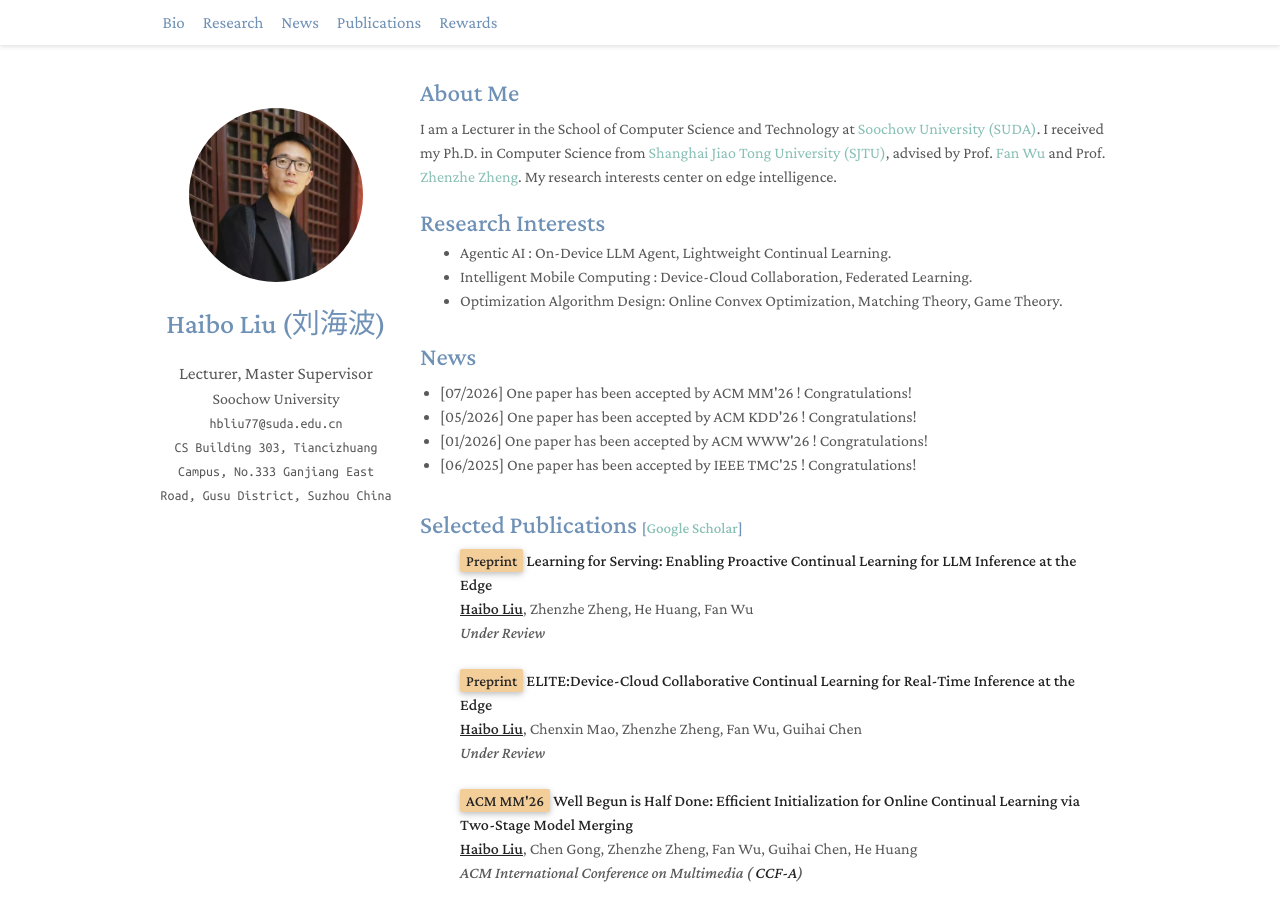
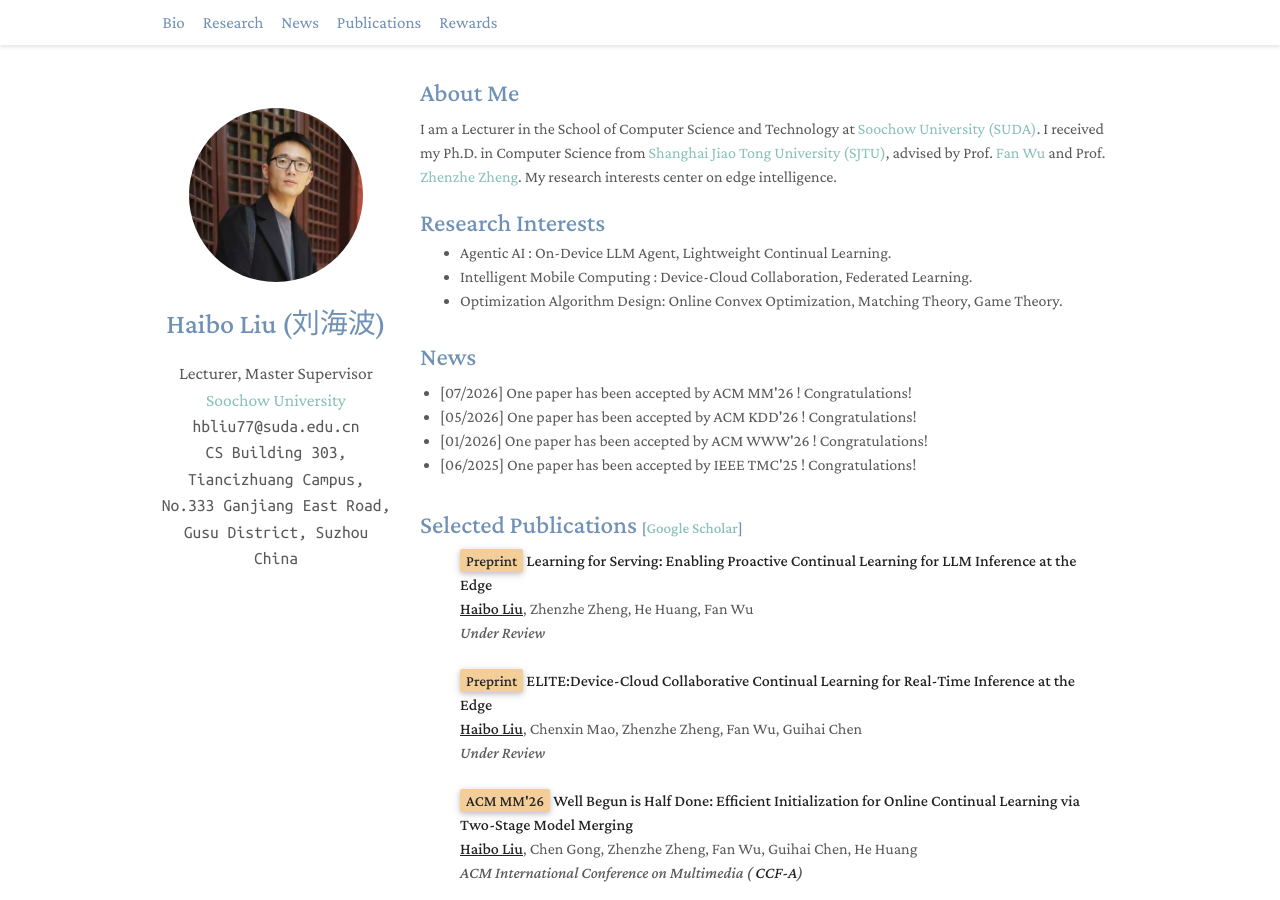
Before and after one commit to liuhaibo919/liuhaibo919.github.io, a Jekyll site: the page built from index.md, in a window 1280 px wide and 900 px high. Built offline with Jekyll 4.4.1, drawn with Linux system fonts in a browser that asks for light colours; a style sheet for code colours, icons or effects is not loaded.

Commit message:
Update homepage.html

```diff
--- a/_layouts/homepage.html
+++ b/_layouts/homepage.html
@@ -94,17 +94,17 @@
 
 
         {% if site.affiliation %}
-        <a href="{{ site.affiliation_link }}" rel="noopener"><autocolor>{{ site.affiliation }}</autocolor></a>
+        <a href="{{ site.affiliation_link }}" rel="noopener" style="font-size:1.10rem;">{{ site.affiliation }}</a>
         <br>
         {% endif %}
 
         {% if site.email %}
-        <email>{{ site.email }}</email>
+        <email style="font-size:1.10rem;">{{ site.email }}</email>
         {% endif %}
         <br>
 
         {% if site.address %}
-        <email>{{ site.address }}</email>
+        <email style="font-size:1.10rem;">{{ site.address }}</email>
         {% endif %}
 <br>
 <div style="width:200px; margin: 0 auto;">
```
